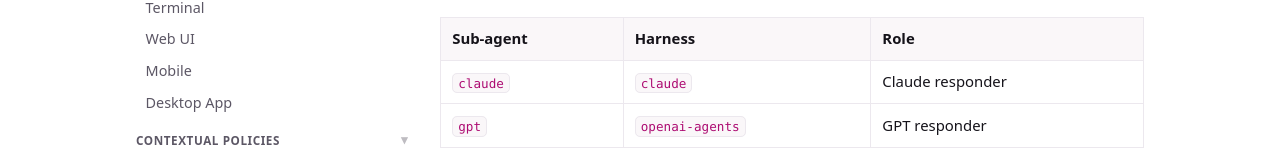
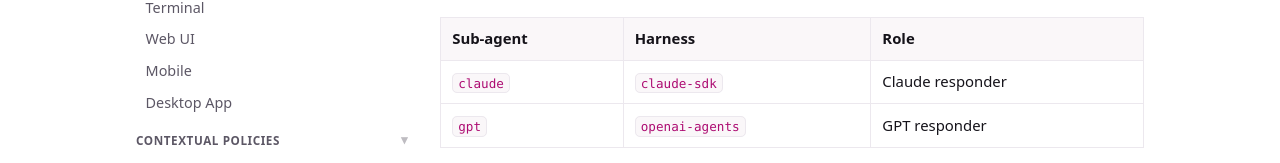
Before and after one commit to omnigent-ai/omnigent-site, a Next.js app: page /docs/use/builtin-agents/debby in a window 1280 px wide. Shown: the part 530-693 px from the top of the page. Built offline with nearby package versions, Linux system fonts and the light colour scheme.

Commit message:
docs: correct Debby claude sub-agent harness name to claude-sdk

```diff
--- a/app/docs/use/builtin-agents/debby/page.js
+++ b/app/docs/use/builtin-agents/debby/page.js
@@ -28,7 +28,7 @@ omni examples/debby/`}</code></pre>
           <tr><th>Sub-agent</th><th>Harness</th><th>Role</th></tr>
         </thead>
         <tbody>
-          <tr><td><code>claude</code></td><td><code>claude</code></td><td>Claude responder</td></tr>
+          <tr><td><code>claude</code></td><td><code>claude-sdk</code></td><td>Claude responder</td></tr>
           <tr><td><code>gpt</code></td><td><code>openai-agents</code></td><td>GPT responder</td></tr>
         </tbody>
       </table>
```
